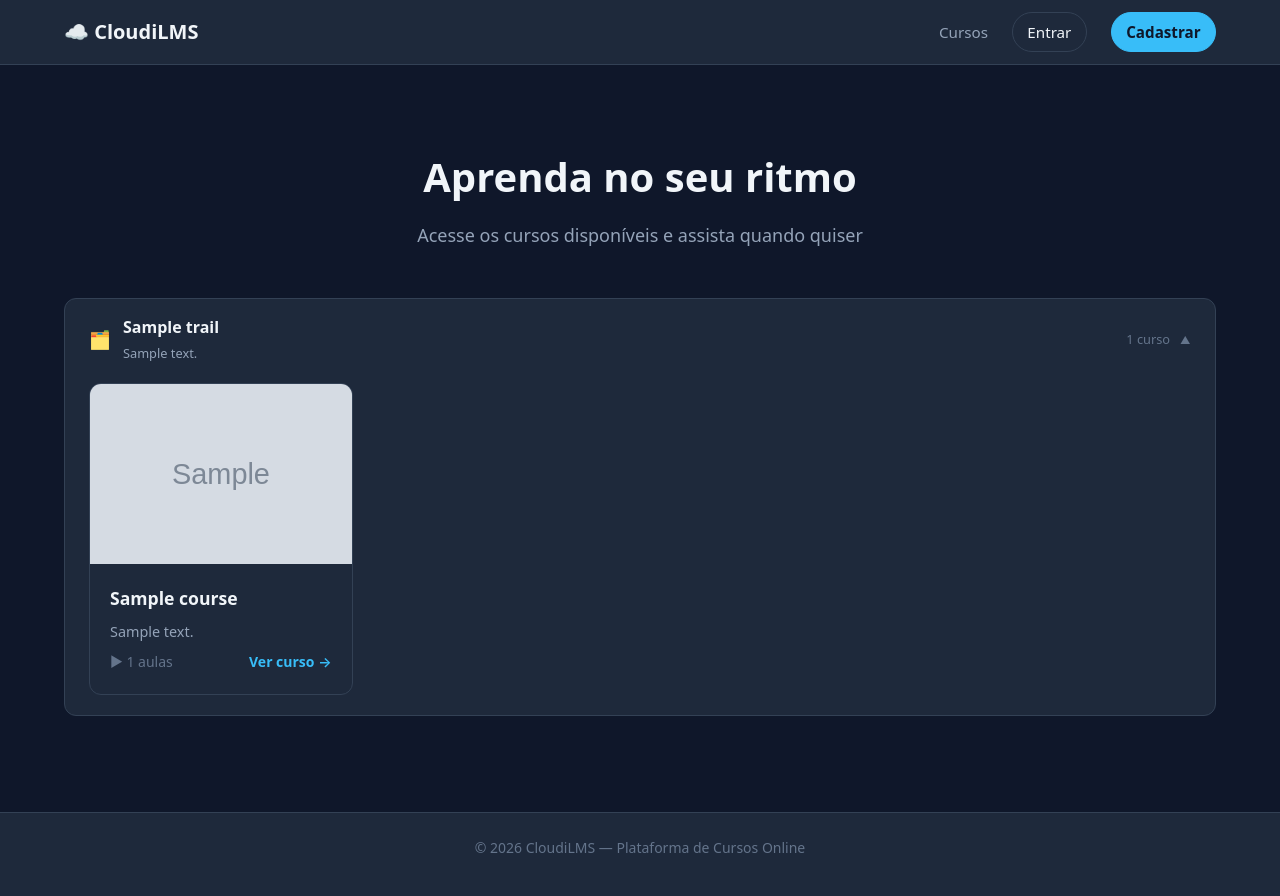
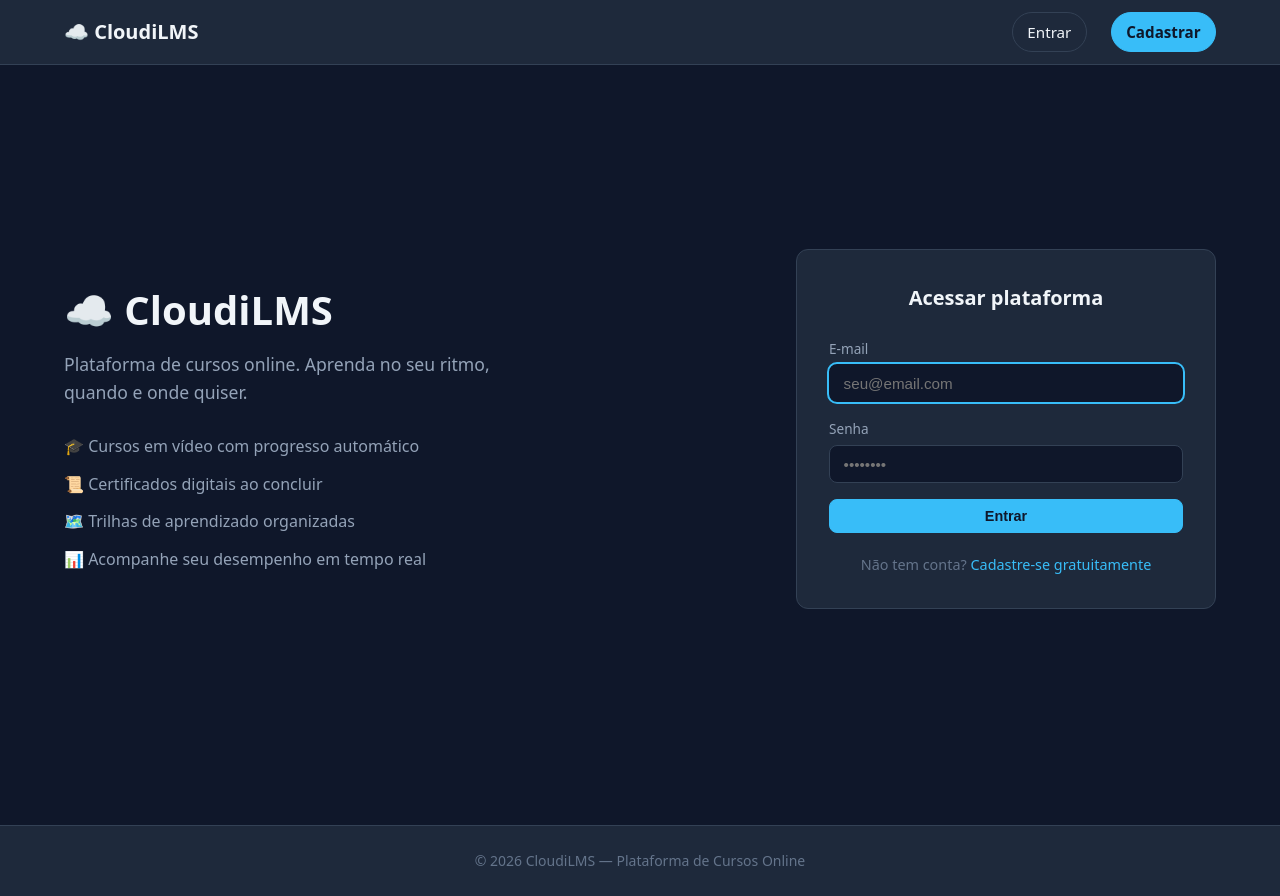
Before and after one commit to rennanmaia/cloudilms, a PHP site: page /cloudilms/ in a window 1280 px wide. Before the commit the page ends 853 px from the top, so only its background shows below. Run offline with PHP 8.4, Linux system fonts and the light colour scheme; tables that the repository leaves empty or names only in its code hold one stand-in row (values such as "Sample post"); grey boxes marked "Sample" are stand-in pictures.

Commit message:
feat: Deixa página inicial como login sem mostrar cursos

```diff
--- a/assets/css/app.css
+++ b/assets/css/app.css
@@ -197,6 +197,40 @@
 }
 .btn-locked:hover { background: var(--bg3); opacity: .7; }
 .w-full { width: 100%; text-align: center; }
+
+/* ── Guest landing ─────────────────────────── */
+.guest-landing { padding: 2rem 0; }
+.guest-hero {
+  display: grid;
+  grid-template-columns: 1fr 420px;
+  gap: 3rem;
+  align-items: center;
+  min-height: calc(100vh - 200px);
+  padding: 2rem 0;
+}
+@media (max-width: 860px) {
+  .guest-hero { grid-template-columns: 1fr; gap: 2rem; min-height: unset; }
+}
+.guest-hero-text h1 {
+  font-size: 2.5rem; font-weight: 800; margin-bottom: 1rem; line-height: 1.2;
+}
+.guest-hero-sub {
+  font-size: 1.1rem; color: var(--text2); margin-bottom: 1.75rem; max-width: 480px;
+}
+.guest-features {
+  list-style: none; display: flex; flex-direction: column; gap: .75rem;
+}
+.guest-features li {
+  font-size: 1rem; color: var(--text2);
+  display: flex; align-items: center; gap: .5rem;
+}
+.guest-login-card {
+  background: var(--bg2); border: 1px solid var(--bg3);
+  border-radius: var(--radius); padding: 2rem;
+}
+.guest-login-title {
+  font-size: 1.25rem; font-weight: 700; margin-bottom: 1.5rem; text-align: center;
+}
 
 /* ── Auth ───────────────────────────────────── */
 .auth-wrap { display: flex; justify-content: center; align-items: flex-start; padding-top: 3rem; }
--- a/includes/layout.php
+++ b/includes/layout.php
@@ -22,7 +22,9 @@
   <div class="container header-inner">
     <a href="<?= $appUrl ?>/" class="site-logo">☁️ <?= htmlspecialchars($appName) ?></a>
     <nav class="site-nav">
-      <a href="<?= $appUrl ?>/index.php">Cursos</a>
+      <?php if ($logged): ?>
+        <a href="<?= $appUrl ?>/index.php">Cursos</a>
+      <?php endif; ?>
       <?php if ($logged): ?>
         <a href="<?= $appUrl ?>/dashboard.php">Meus Cursos</a>
         <a href="<?= $appUrl ?>/trails.php">Minhas Trilhas</a>
--- a/index.php
+++ b/index.php
@@ -5,12 +5,90 @@
 require_once __DIR__ . '/includes/config.php';
 require_once __DIR__ . '/includes/auth.php';
 require_once __DIR__ . '/includes/trail.php';
+require_once __DIR__ . '/includes/activity_log.php';
 require_once __DIR__ . '/includes/layout.php';
 
-$auth       = new Auth();
+$auth = new Auth();
+
+// ── Inline login for guest landing ───────────────────────────────────────────
+$loginError = '';
+if (!$auth->isLoggedIn()) {
+    if (!isset($_SESSION['csrf_token'])) $_SESSION['csrf_token'] = bin2hex(random_bytes(16));
+    $csrf = $_SESSION['csrf_token'];
+
+    if ($_SERVER['REQUEST_METHOD'] === 'POST' && ($_POST['_action'] ?? '') === 'login') {
+        if (($_POST['csrf'] ?? '') !== $csrf) {
+            $loginError = 'Token de segurança inválido.';
+        } else {
+            $email = trim($_POST['email'] ?? '');
+            $pass  = $_POST['password'] ?? '';
+            if ($auth->login($email, $pass)) {
+                ActivityLog::record('login');
+                if ($_SESSION['user_role'] === 'admin') {
+                    header('Location: ' . APP_URL . '/admin/');
+                } else {
+                    header('Location: ' . APP_URL . '/dashboard.php');
+                }
+                exit;
+            }
+            $loginError = 'E-mail ou senha inválidos.';
+            ActivityLog::record('login_failed', ['meta' => ['email' => $email]]);
+        }
+    }
+}
+
 $trailModel = new TrailModel();
 $userId     = $auth->isLoggedIn() ? (int)$_SESSION['user_id'] : null;
 
+if (!$userId) {
+    // ── Guest landing ─────────────────────────────────────────────────────────
+    siteHeader('Bem-vindo');
+    ?>
+    <div class="guest-landing">
+
+      <div class="guest-hero">
+        <div class="guest-hero-text">
+          <h1>☁️ <?= htmlspecialchars(defined('APP_NAME') ? APP_NAME : 'CloudiLMS') ?></h1>
+          <p class="guest-hero-sub">Plataforma de cursos online. Aprenda no seu ritmo, quando e onde quiser.</p>
+          <ul class="guest-features">
+            <li>🎓 Cursos em vídeo com progresso automático</li>
+            <li>📜 Certificados digitais ao concluir</li>
+            <li>🗺️ Trilhas de aprendizado organizadas</li>
+            <li>📊 Acompanhe seu desempenho em tempo real</li>
+          </ul>
+        </div>
+
+        <div class="guest-login-card">
+          <h2 class="guest-login-title">Acessar plataforma</h2>
+          <?php if ($loginError): ?>
+          <div class="alert alert-danger"><?= htmlspecialchars($loginError) ?></div>
+          <?php endif; ?>
+          <form method="post" action="<?= htmlspecialchars(APP_URL) ?>/index.php">
+            <input type="hidden" name="csrf"    value="<?= htmlspecialchars($csrf) ?>">
+            <input type="hidden" name="_action" value="login">
+            <div class="form-group">
+              <label>E-mail</label>
+              <input type="email" name="email" required class="form-control"
+                     placeholder="seu@email.com" autofocus>
+            </div>
+            <div class="form-group">
+              <label>Senha</label>
+              <input type="password" name="password" required class="form-control"
+                     placeholder="••••••••">
+            </div>
+            <button type="submit" class="btn btn-primary w-full">Entrar</button>
+          </form>
+          <p class="auth-link">Não tem conta? <a href="<?= htmlspecialchars(APP_URL) ?>/register.php">Cadastre-se gratuitamente</a></p>
+        </div>
+      </div>
+
+    </div>
+    <?php
+    siteFooter();
+    exit;
+}
+
+// ── Logged-in: course catalog ─────────────────────────────────────────────────
 $trails     = $trailModel->getAllTrailsForIndex($userId);
 $standalone = $trailModel->getStandalonePublishedCourses();
 
```
